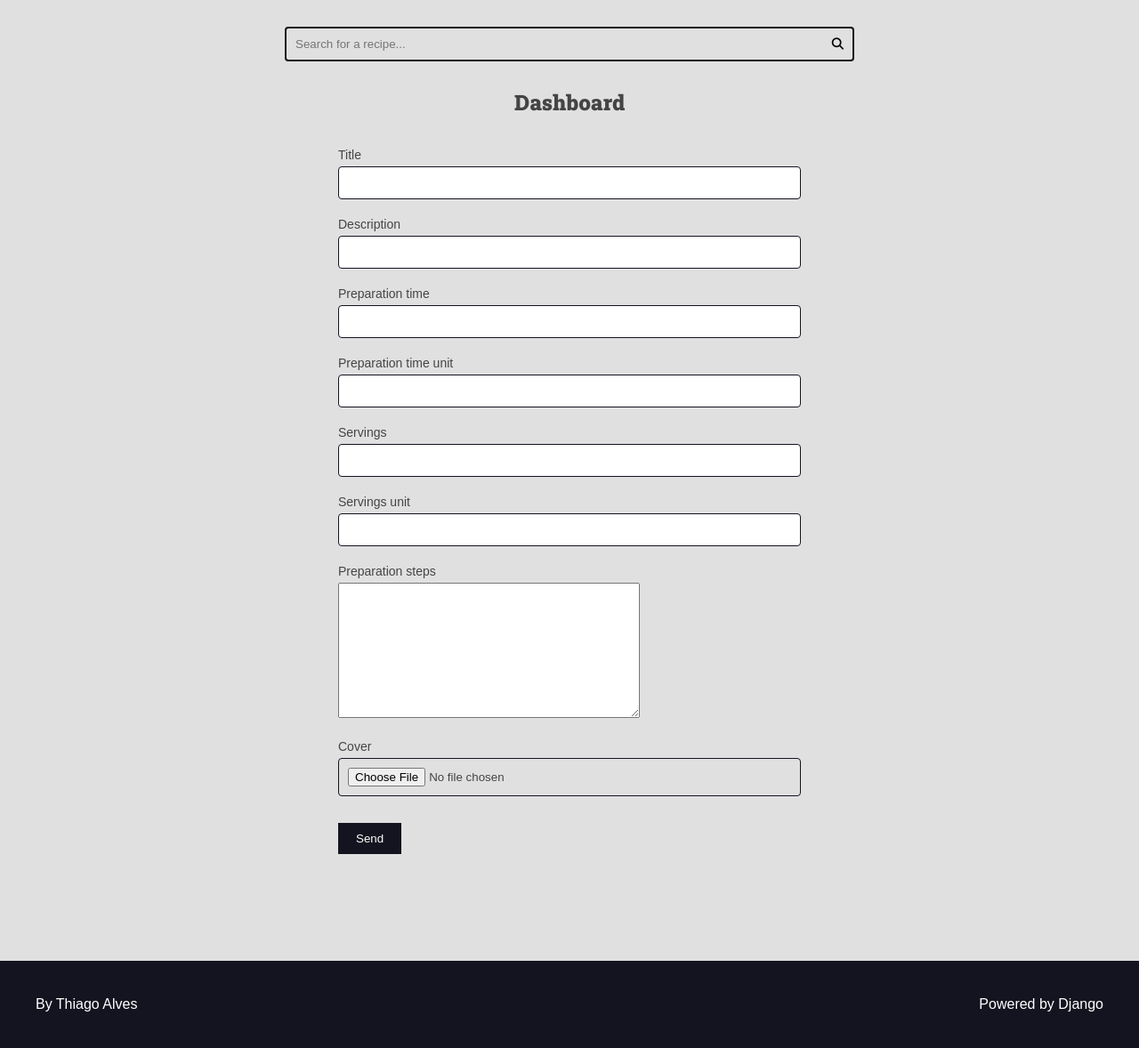
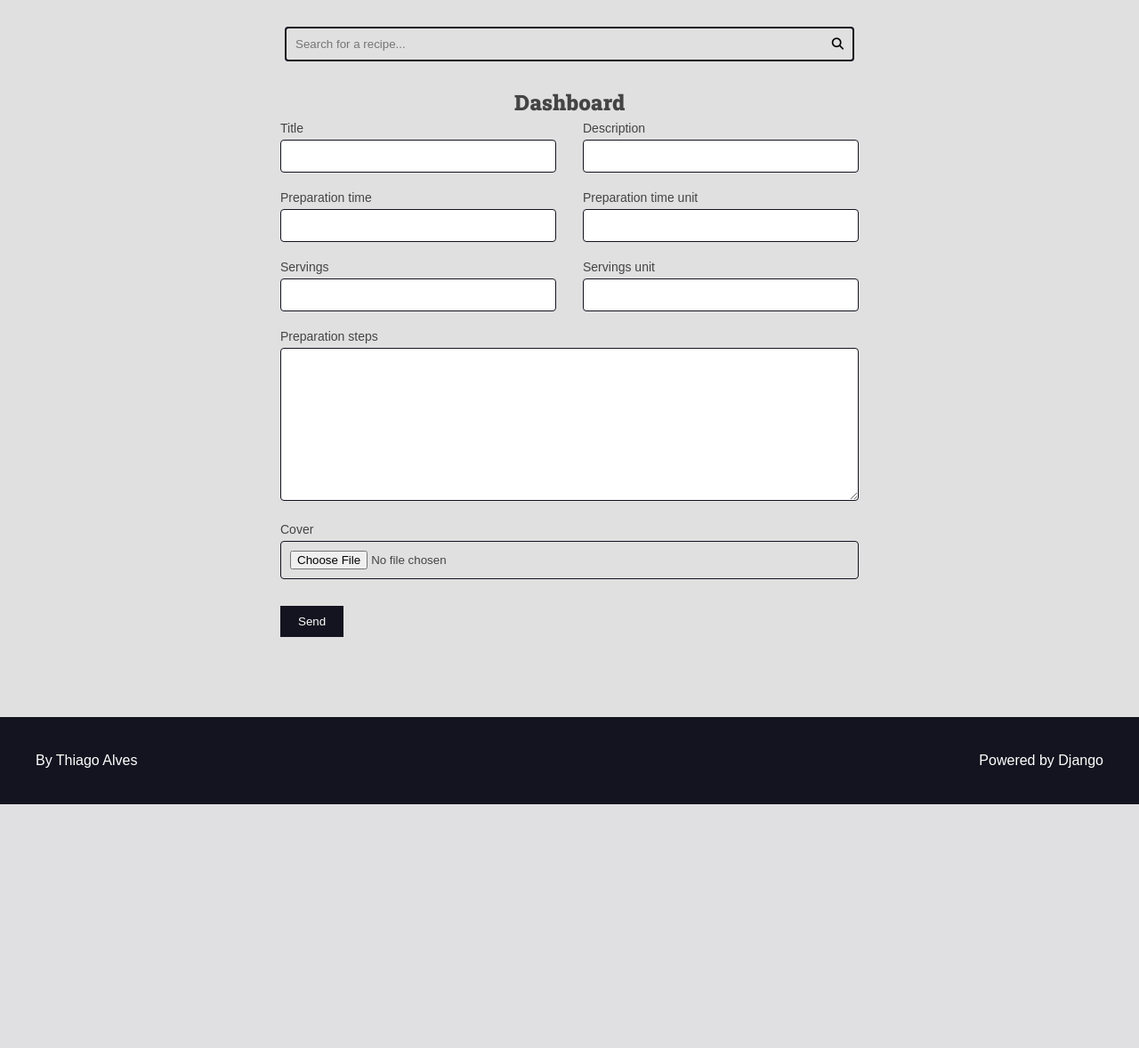
Before and after one commit to Thiago87dev/recipes, a Django app: template authors/templates/authors/pages/dashboard_recipe.html in a window 1280 px wide. Shown: the part 113-1291 px from the top of the page at 89% size. After the commit the page ends 1017 px from the top, so only its background shows below. Run offline with Django 5.2, Linux system fonts and the light colour scheme; the template is opened without the code that fills it: values that come from a table or form of the project are taken from there, others are empty; parts of the project's set-up code (start-up, migrations or seed data) failed here and were passed over; some libraries are stand-ins or nearby versions.

Commit message:
:sparkles: feat: dashboard form part2

```diff
--- a/authors/forms/recipe_form.py
+++ b/authors/forms/recipe_form.py
@@ -1,8 +1,14 @@
 from django import forms
 from recipes.models import Recipe
+from utils.django_form_utils import add_attr
 
 
 class AuthorRecipeForm(forms.ModelForm):
+    def __init__(self, *args, **kwargs):
+        super().__init__(*args, **kwargs)
+
+        add_attr(self.fields.get('preparation_steps'), 'class', 'span-2')
+        add_attr(self.fields.get('cover'), 'class', 'span-2')
 
     class Meta:
         model = Recipe
--- a/authors/templates/authors/pages/dashboard_recipe.html
+++ b/authors/templates/authors/pages/dashboard_recipe.html
@@ -8,7 +8,7 @@
         {% include "global/partials/messages.html" %}
         {% include "authors/partials/login_message.html" %}
 
-        <div class="authors-dashboard-container">
+        <div class="left">
             {% include "global/partials/form.html" %}
         </div>
     </div>
--- a/base_static/global/css/style.css
+++ b/base_static/global/css/style.css
@@ -373,7 +373,9 @@ h6 {
     color: var(--color-error-dark);
 }
 
-.form-content input {
+.form-content input,
+.form-content textarea,
+.form-content select {
     width: 100%;
     padding: 1rem;
     border-radius: 0.4rem;
@@ -395,6 +397,10 @@ h6 {
 
 .inline-form {
     display: inline;
+}
+
+.span-2{
+    grid-column: span 2;
 }
 
 .plaintext-button {
@@ -435,6 +441,10 @@ h6 {
     text-align: center;
 }
 
+.left {
+    text-align: left;
+}
+
 @media (max-width: 600px){
     .main-content-list,
     .form-content-grid {
--- a/base_templates/global/partials/form.html
+++ b/base_templates/global/partials/form.html
@@ -4,7 +4,7 @@
 
         <div class="form-content form-content-grid">
             {% for field in form %}
-                <div class="form-group">
+                <div class="form-group {{field.field.widget.attrs.class}}">
                     <label for="{{field.id_for_label}}">{{field.label}}</label>
                     {{field}}
 
```
